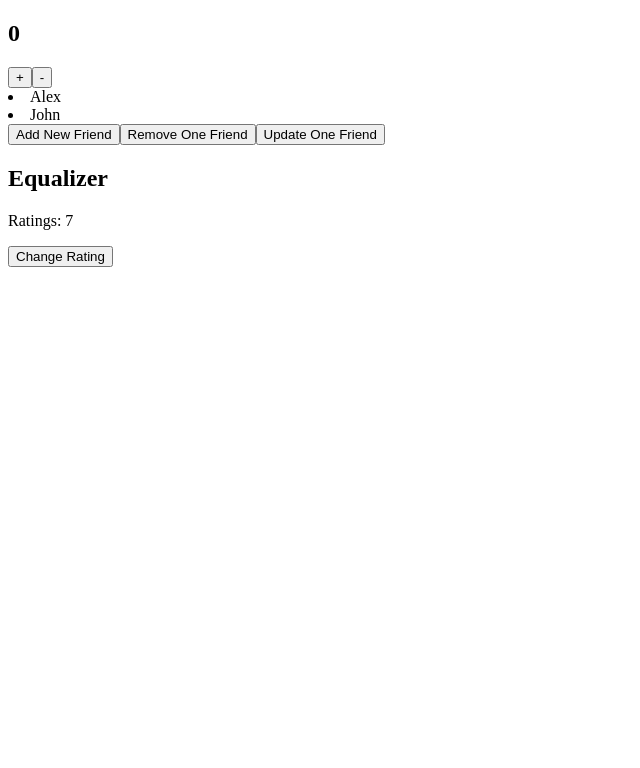
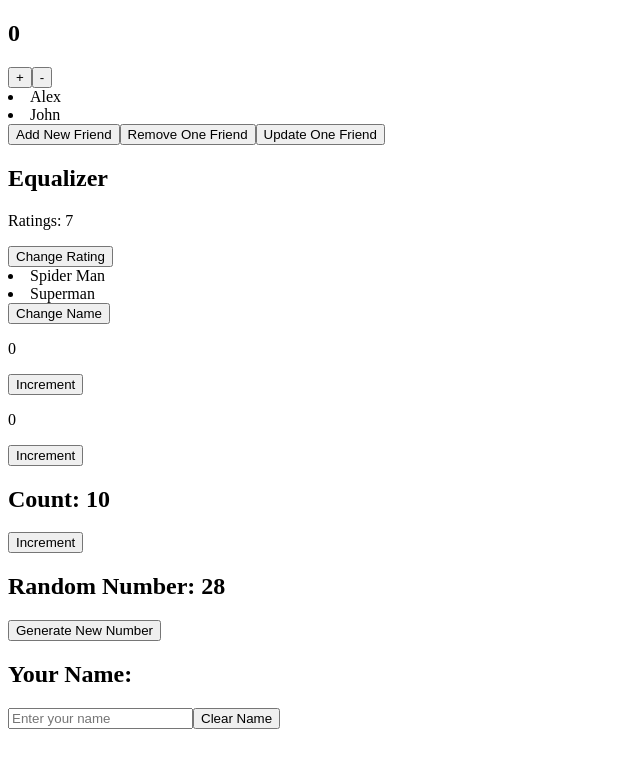
Before and after one commit to ForeverPlat/learning-react, a React (Vite) app: page / in a window 1280 px wide. Shown: the top 768 px of the page, without its empty margins (0-640 px from the left). Built offline with nearby package versions, Linux system fonts and the light colour scheme.

Commit message:
use state

```diff
--- a/src/App.jsx
+++ b/src/App.jsx
@@ -1,5 +1,10 @@
 import React, { use } from 'react'
 import { useState } from 'react';
+import ComponentOne from './components/ComponentOne';
+import ComponentTwo from './components/ComponentTwo';
+import ExampleOne from './components/ExampleOne';
+import ExampleTwo from './components/ExampleTwo';
+import ExampleThree from './components/ExampleThree';
 
 const App = () => {
   const [count, setCount] = useState(0);
@@ -35,7 +40,22 @@ const App = () => {
     setMovie({...movie, ratings: 5});
   }
 
+  // ---------
 
+  const [movies, setMovies] = useState([
+    {id: 1, title: 'Spider Man', ratings: 3},
+    {id: 2, title: 'Superman', ratings: 6},
+  ])
+
+  const handleClick = () => {
+    setMovies(
+      movies.map(m => m.id === 1 ? {...movies, title: "John Wick 5"} : m)
+    )
+  }
+
+  //  share state
+
+  const [countNum, setCountNum] = useState(0);
 
   return (
     <section>
@@ -59,6 +79,24 @@ const App = () => {
       <p>Ratings: { movie.ratings }</p>
       <button onClick={changeRating}>Change Rating</button>
 
+
+      {
+        movies.map(m => (
+          <li key={ Math.random() }>{ m.title }</li>
+        ))
+      }
+
+      <button onClick={handleClick}>Change Name</button>
+
+
+      <ComponentOne count={countNum} onClickHandler={() => setCountNum(countNum + 1)} />
+      <ComponentTwo count={countNum} onClickHandler={() => setCountNum(countNum + 1)} />
+
+
+      <ExampleOne />
+      <ExampleTwo />
+      <ExampleThree />
+
     </section>
   );
 
--- /dev/null
+++ b/src/components/ComponentOne.jsx
@@ -0,0 +1,15 @@
+import React from 'react'
+
+const ComponentOne = ({ count, onClickHandler }) => {
+
+    const handleClick = () => onClickHandler();
+
+  return (
+    <div>
+        <p>{ count }</p>
+        <button onClick={ handleClick }>Increment</button>
+    </div>
+  )
+}
+
+export default ComponentOne
--- /dev/null
+++ b/src/components/ComponentTwo.jsx
@@ -0,0 +1,15 @@
+import React from 'react'
+
+const ComponentTwo = ({ count, onClickHandler }) => {
+
+    const handleClick = () => onClickHandler();
+
+  return (
+    <div>
+        <p>{ count }</p>
+        <button onClick={ handleClick }>Increment</button>
+    </div>
+  )
+}
+
+export default ComponentTwo
--- /dev/null
+++ b/src/components/ExampleOne.jsx
@@ -0,0 +1,23 @@
+import React, { useState } from 'react'
+
+const ExampleOne = () => {
+
+    const [count, setCount] = useState(() => {
+        const initCount = 10;
+        return initCount;
+    })
+
+    const increment = () => {
+        setCount((prevCount) => prevCount + 1)
+    }
+
+  return (
+    <div>
+
+        <h1>Count: {count}</h1>
+        <button onClick={increment}>Increment</button>
+    </div>
+  )
+}
+
+export default ExampleOne
--- /dev/null
+++ b/src/components/ExampleThree.jsx
@@ -0,0 +1,30 @@
+import React, { useEffect, useState } from 'react'
+
+const ExampleThree = () => {
+
+
+    const [name, setName] = useState(() => {
+        const savedName = localStorage.getItem('name');
+        return savedName ? JSON.parse(savedName) : "";
+    })
+
+    useEffect(() => {
+        localStorage.setItem('name', JSON.stringify(name));
+    }, [name])
+
+    const handleChange = (event) => {
+        setName(event.target.value);
+    }
+
+    const handleClear = () => setName("");
+
+  return (
+    <div>
+        <h1>Your Name: { name }</h1>
+        <input type="text" value={name} onChange={handleChange} placeholder='Enter your name'/>
+        <button onClick={handleClear}>Clear Name</button>
+    </div>
+  )
+}
+
+export default ExampleThree
--- /dev/null
+++ b/src/components/ExampleTwo.jsx
@@ -0,0 +1,21 @@
+import React, { useState } from 'react'
+
+const ExampleTwo = () => {
+
+    const [randomNum, setRandomNum] = useState(() => Math.floor(Math.random() * 100));
+
+    const genNum = () => {
+        const newNum = Math.floor(Math.random() * 100);
+        setRandomNum(newNum);
+    }
+
+  return (
+    <div>
+        <h1>Random Number: { randomNum }</h1>
+        <button onClick={genNum}>Generate New Number</button>
+
+    </div>
+  )
+}
+
+export default ExampleTwo
```
